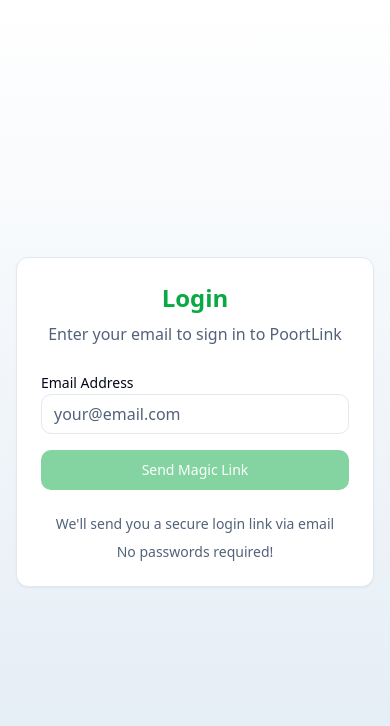
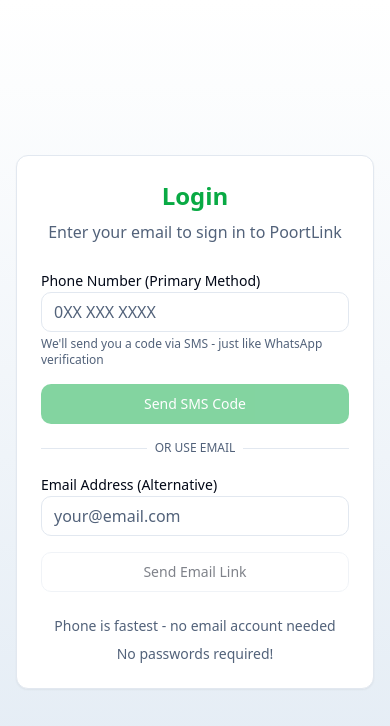
Before and after one commit to AssetsAhead/gooch-tuk-connect-eersterust, a React (Vite) app: page /auth in a window 390 px wide. Shown: the top 726 px of the page. Built offline with nearby package versions, Linux system fonts and the light colour scheme.

Commit message:
Refactor authentication flow
Keep email authentication as a secondary method. The authentication flow will be updated to support phone-based registration as the primary method, while retaining email authentication as a fallback or alternative option.

```diff
--- a/src/pages/Auth.tsx
+++ b/src/pages/Auth.tsx
@@ -47,7 +47,39 @@ export const AuthPage = () => {
 
         <div className="space-y-4">
           <div>
-            <Label htmlFor="email">Email Address</Label>
+            <Label htmlFor="phone">Phone Number (Primary Method)</Label>
+            <Input
+              id="phone"
+              type="tel"
+              value={email}
+              onChange={(e) => setEmail(e.target.value)}
+              placeholder="0XX XXX XXXX"
+              onKeyDown={(e) => e.key === 'Enter' && onEmailAuth()}
+            />
+            <div className="text-xs text-muted-foreground mt-1">
+              We'll send you a code via SMS - just like WhatsApp verification
+            </div>
+          </div>
+
+          <Button
+            onClick={onEmailAuth}
+            disabled={loading || !email}
+            className="w-full bg-sa-green hover:bg-sa-green-light text-white"
+          >
+            {loading ? "Sending..." : "Send SMS Code"}
+          </Button>
+
+          <div className="relative">
+            <div className="absolute inset-0 flex items-center">
+              <span className="w-full border-t" />
+            </div>
+            <div className="relative flex justify-center text-xs uppercase">
+              <span className="bg-background px-2 text-muted-foreground">or use email</span>
+            </div>
+          </div>
+
+          <div>
+            <Label htmlFor="email">Email Address (Alternative)</Label>
             <Input
               id="email"
               type="email"
@@ -61,14 +93,15 @@ export const AuthPage = () => {
           <Button
             onClick={onEmailAuth}
             disabled={loading || !email}
-            className="w-full bg-sa-green hover:bg-sa-green-light text-white"
+            variant="outline"
+            className="w-full"
           >
-            {loading ? "Sending..." : "Send Magic Link"}
+            {loading ? "Sending..." : "Send Email Link"}
           </Button>
         </div>
 
         <div className="mt-6 text-center text-sm text-muted-foreground">
-          <p>We'll send you a secure login link via email</p>
+          <p>Phone is fastest - no email account needed</p>
           <p className="mt-2">No passwords required!</p>
         </div>
       </Card>
```
